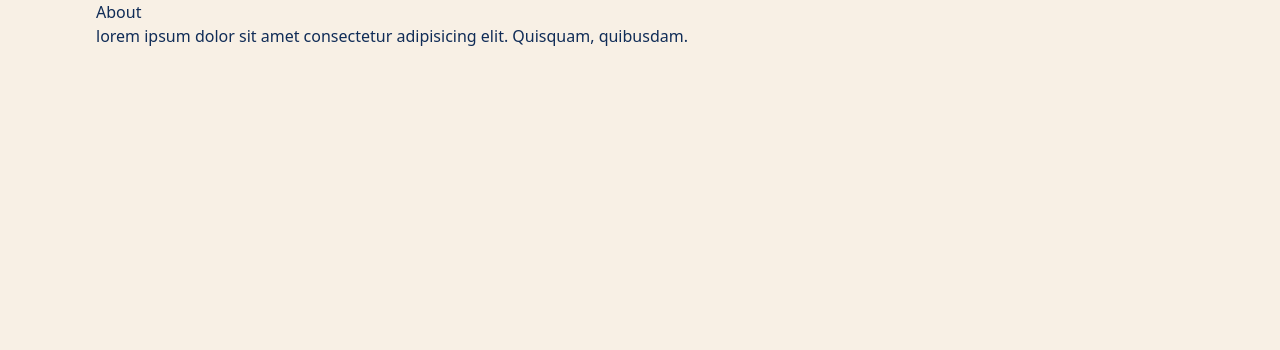
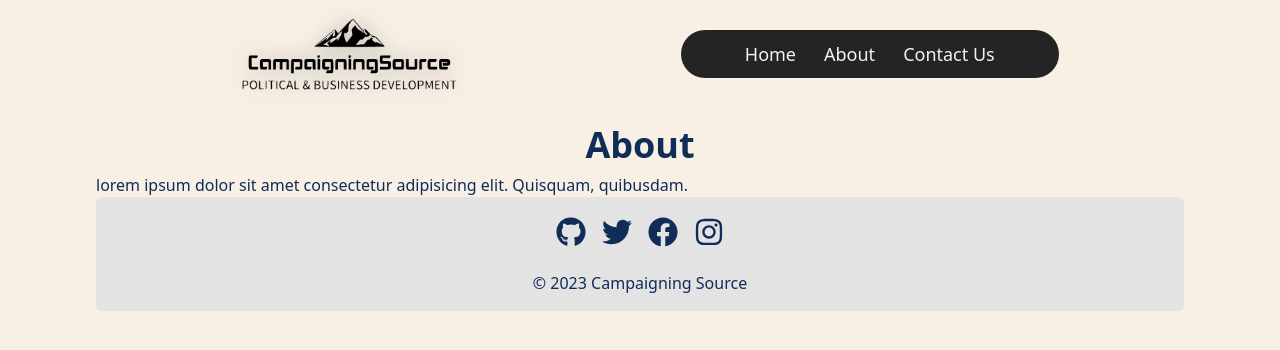
Before and after one commit to prnvtripathi/campaigning-source, a Next.js app: page /about in a window 1280 px wide. Shown: the top 350 px of the page. Built offline with nearby package versions, Linux system fonts and the light colour scheme.

Commit message:
code refactor

```diff
--- a/components/Contact.jsx
+++ b/components/Contact.jsx
@@ -9,7 +9,7 @@ const montserrat = Montserrat({
 const Contact = () => {
     return (
         <div className="bg-[#FFDBC3] my-2 px-2 rounded-md">
-            <span className={montserrat.className}><h1 className="text-4xl font-bold text-center py-4">Contact Us</h1></span>
+            <span className={montserrat.className}><h1 className="title py-4">Contact Us</h1></span>
             <div className="flex justify-around items-center py-4">
                 <div className="outline p-2 rounded-md w-[25%]">
                     <ContactForm />
--- a/components/PastCustomers.jsx
+++ b/components/PastCustomers.jsx
@@ -42,7 +42,7 @@ const montserrat = Montserrat({
 const PastCustomers = () => {
     return (
         <div className="text-center bg-[#DAC0A3] rounded-md py-2 my-3">
-            <h1 className="text-4xl font-bold py-3"><span className={montserrat.className}>Our Collaborations</span></h1>
+            <h1 className="title py-3"><span className={montserrat.className}>Our Collaborations</span></h1>
             <div className="flex justify-evenly items-center py-3">
                 {customers.map((customer) => (
                     <div key={customer.id}>
--- a/pages/about.js
+++ b/pages/about.js
@@ -1,9 +1,17 @@
+import Layout from "@/components/Layout"
+import Head from "next/head"
+
 const About = () => {
     return (
-        <div>
-            <h1>About</h1>
+        <>
+        <Head>
+            <title>About | Campaigning Source</title>
+        </Head>
+        <Layout>
+            <h1 className="title">About</h1>
             <p>lorem ipsum dolor sit amet consectetur adipisicing elit. Quisquam, quibusdam.</p>
-        </div>
+        </Layout>
+        </>
     )
 }
 
--- a/pages/contact.js
+++ b/pages/contact.js
@@ -35,7 +35,7 @@ const Contact = () => {
             </Head>
             <Layout>
                 <div className="flex flex-col justify-center items-center">
-                    <h1 className="text-4xl font-bold mx-auto my-2">Contact Us</h1>
+                    <h1 className="title">Contact Us</h1>
                     <div className="flex justify-around items-center w-full my-3 bg-[#FFDBC3] py-5 rounded-lg">
                         <div className="outline p-2 rounded-md w-[35%]">
                             <form ref={form} onSubmit={sendEmail} className='flex flex-col'>
--- a/styles/globals.css
+++ b/styles/globals.css
@@ -87,6 +87,10 @@ select {
     @apply outline-none rounded-md px-2 py-1 m-2 text-black;
 }
 
+.title {
+    @apply text-4xl font-bold text-primaryText text-center mx-auto my-2;
+}
+
 .alert {
     display: none;
     position: fixed;
```
